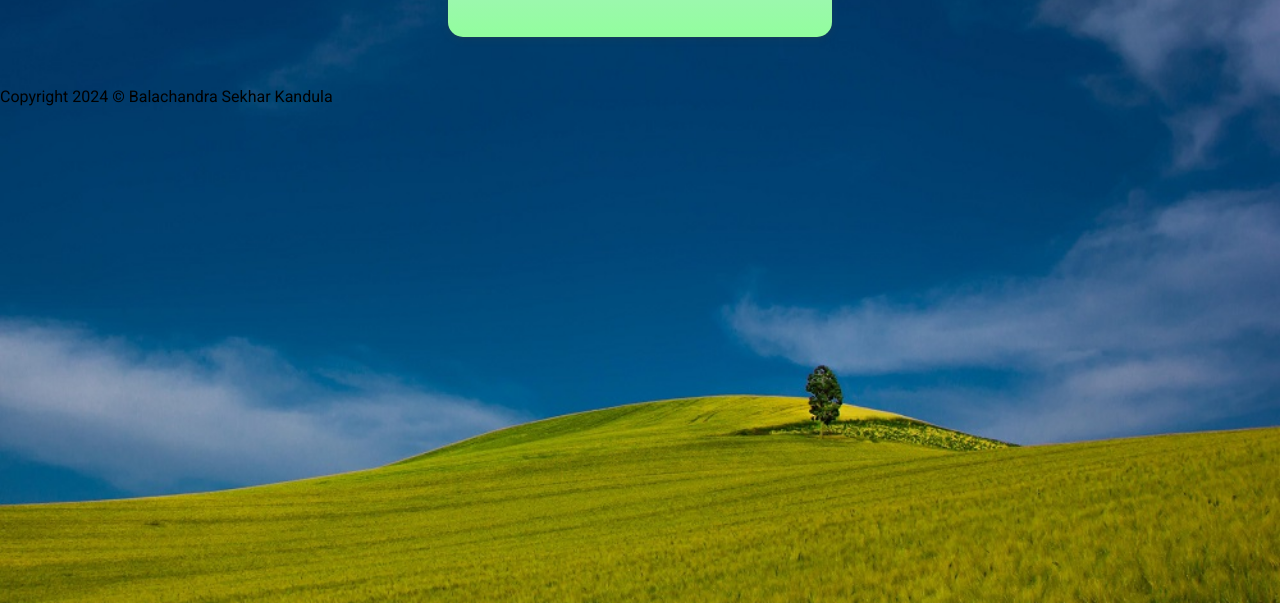
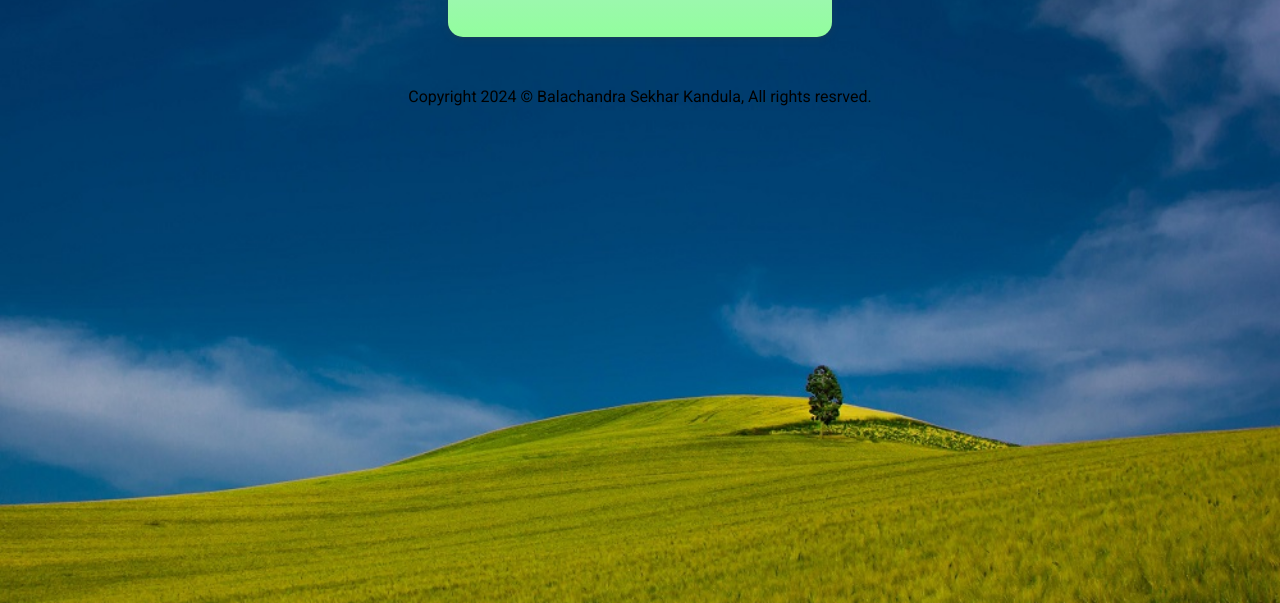
Before and after one commit to BalachandraKandula/weather-forecasting, a plain HTML site: page weather forecasting/index.html in a window 1280 px wide. Shown: the part 197-800 px from the top of the page. Drawn offline with nearby package versions, Linux system fonts and the light colour scheme.

Commit message:
Update index.html

```diff
--- a/weather forecasting/index.html
+++ b/weather forecasting/index.html
@@ -26,9 +26,11 @@
 
     </div>
 
-     <div class="copyright">
-                Copyright 2024 © Balachandra Sekhar Kandula
-     </div>
+     <center>
+        <div class="copyright">
+             Copyright 2024 © Balachandra Sekhar Kandula, All rights resrved.
+            </div>
+    </center>
 
     <script src="script.js"></script>
     <!-- font awesome icon cdn  -->
```
